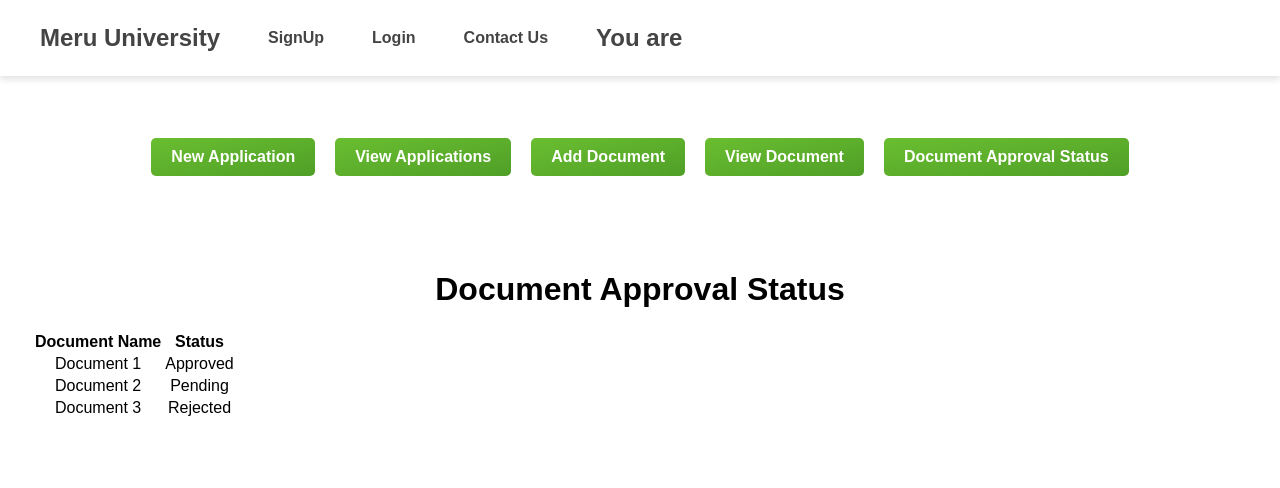
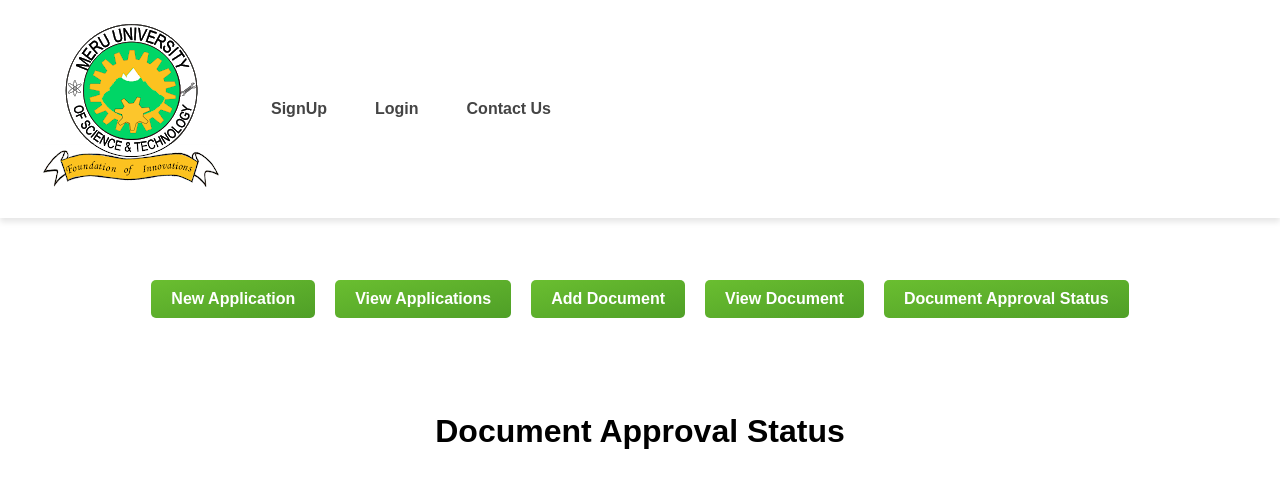
Before and after one commit to idesign254/LearningDjango1, a Django app: page /requisition/Document_Approval_Status/ in a window 1280 px wide. Shown: the top 488 px of the page. Run offline with Django 3.2, Linux system fonts and the light colour scheme.

Commit message:
Changed the login and no accounts

```diff
--- a/djangonautic/settings.py
+++ b/djangonautic/settings.py
@@ -131,4 +131,5 @@
 MEDIA_URL = '/media/'
 
 
-LOGIN_REDIRECT_URL = 'requisition/view_document/'
+LOGIN_REDIRECT_URL = 'requisition:home'
+LOGOUT_REDIRECT_URL = 'requisition:login'
--- a/requisition/templates/Document_Approval_Status/Approval.html
+++ b/requisition/templates/Document_Approval_Status/Approval.html
@@ -124,28 +124,11 @@
 
     <main>
       <h1>Document Approval Status</h1>
+
       <table>
-        <thead>
-          <tr>
-            <th>Document Name</th>
-            <th>Status</th>
-          </tr>
-        </thead>
-        <tbody>
-          <tr>
-            <td>Document 1</td>
-            <td>Approved</td>
-          </tr>
-          <tr>
-            <td>Document 2</td>
-            <td>Pending</td>
-          </tr>
-          <tr>
-            <td>Document 3</td>
-            <td>Rejected</td>
-          </tr>
-        </tbody>
+
       </table>
+
     </main>
   </body>
 </html>
--- a/requisition/templates/base.html
+++ b/requisition/templates/base.html
@@ -5,5 +5,6 @@
 
 {% include 'header.html' %}
 
+  <iframe src="https://student.must.ac.ke/" width="100%" height="600px"></iframe>
 
 {% include 'footer.html' %}
--- a/requisition/templates/footer.html
+++ b/requisition/templates/footer.html
@@ -1,7 +1,6 @@
 {% block content%}
 <footer>
-    <p>© 2023 Requisition Website</p> |
-    <a href="{% url 'requisition:logout' %}"><span class="login-btn">logout</span></a>
+    <p>© 2023 Requisition Website</p>
   </footer>
 </body>
 </html>
--- a/requisition/templates/nav-bar.html
+++ b/requisition/templates/nav-bar.html
@@ -1,14 +1,25 @@
-{% block content%}
+{% load static %}
+
+{% block content %}
 <header>
     <nav>
-      <a href="{% url 'requisition:home' %}"><h4> Meru University</h4></a>
+      <a href="{% url 'requisition:home' %}">
+        <img src="{% static 'media/must_logo.png' %}" alt="Meru University Logo">
+      </a>
+
       <ul>
         <li><a href="{% url 'requisition:signup' %}">SignUp</a></li>
-        <li><a href="{% url 'requisition:login' %}">Login</a></li>
+        {% if user.is_authenticated %}
+          <li><a href="{% url 'requisition:logout' %}">Logout</a></li>
+        {% else %}
+          <li><a href="{% url 'requisition:login' %}">Login</a></li>
+        {% endif %}
         <li><a href="#">Contact Us</a></li>
       </ul>
-      <a href="{% url 'requisition:home' %}"><h4>You are {{ auth_user.username }}</h4></a>
+      {% if user.is_authenticated %}
+        <a href="{% url 'requisition:home' %}"><p>You are : {{ request.user }}</p></a>
+      {% endif %}
 
     </nav>
   </header>
-{% endblock%}
+{% endblock %}
--- a/requisition/urls.py
+++ b/requisition/urls.py
@@ -41,12 +41,7 @@
     path('Single_Application/<int:pk>/', views.application_detail, name='application_detail'),
 
     path('Search/', views.search_results, name='search_results'),
-    # path('upload/', views.upload_file, name='upload_file'),
-    # path('Document_Approval_Status/', ApplicationApprovalView.as_view(), name='application_approval')
 
-
-    # path('Login/', auth_views.LoginView.as_view(template_name='Login/login.html'), name='login'),
-    # path('Logout/', LogoutView.as_view(), name='logout'),
     path('Logout/', auth_views.LogoutView.as_view(), name='logout'),
 
     path('New_Document/', views.upload_document, name='upload_document'),
@@ -54,4 +49,5 @@
     path('SignUp/', views.signup, name='signup'),
     path('Login/', auth_views.LoginView.as_view(template_name='Login/login.html', authentication_form=LoginForm), name='login'),
 
+
 ]   + static(settings.MEDIA_URL, document_root=settings.MEDIA_ROOT)
--- a/requisition/views.py
+++ b/requisition/views.py
@@ -20,6 +20,7 @@
 from django.contrib.auth.models import User
 
 from django.contrib.auth.views import LogoutView
+
 from .forms import DocumentForm
 from django.contrib import messages
 
@@ -159,7 +160,7 @@
         if form.is_valid():
             form.save()
             username = form.cleaned_data.get('username')
-            return render(request, 'Login/login.html', {'username': username})
+            return redirect('requisition:new_application')
     else:
         form = SignupForm()
     return render(request, 'SignUp/signup.html', {'form': form})
```
Also changed, not shown: media/media/must_logo.png (added), requisition/templates/header.html (line endings or trailing spaces).
